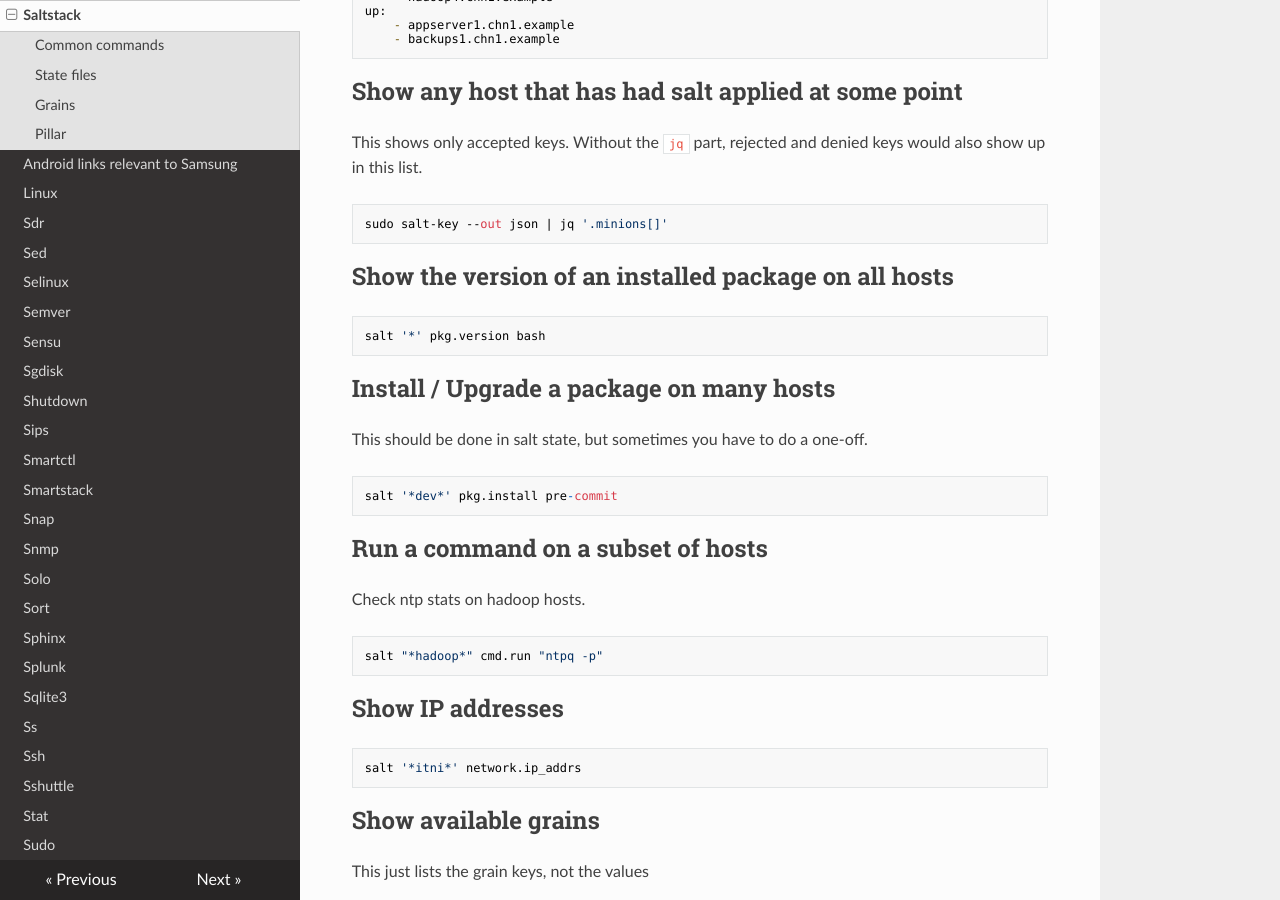
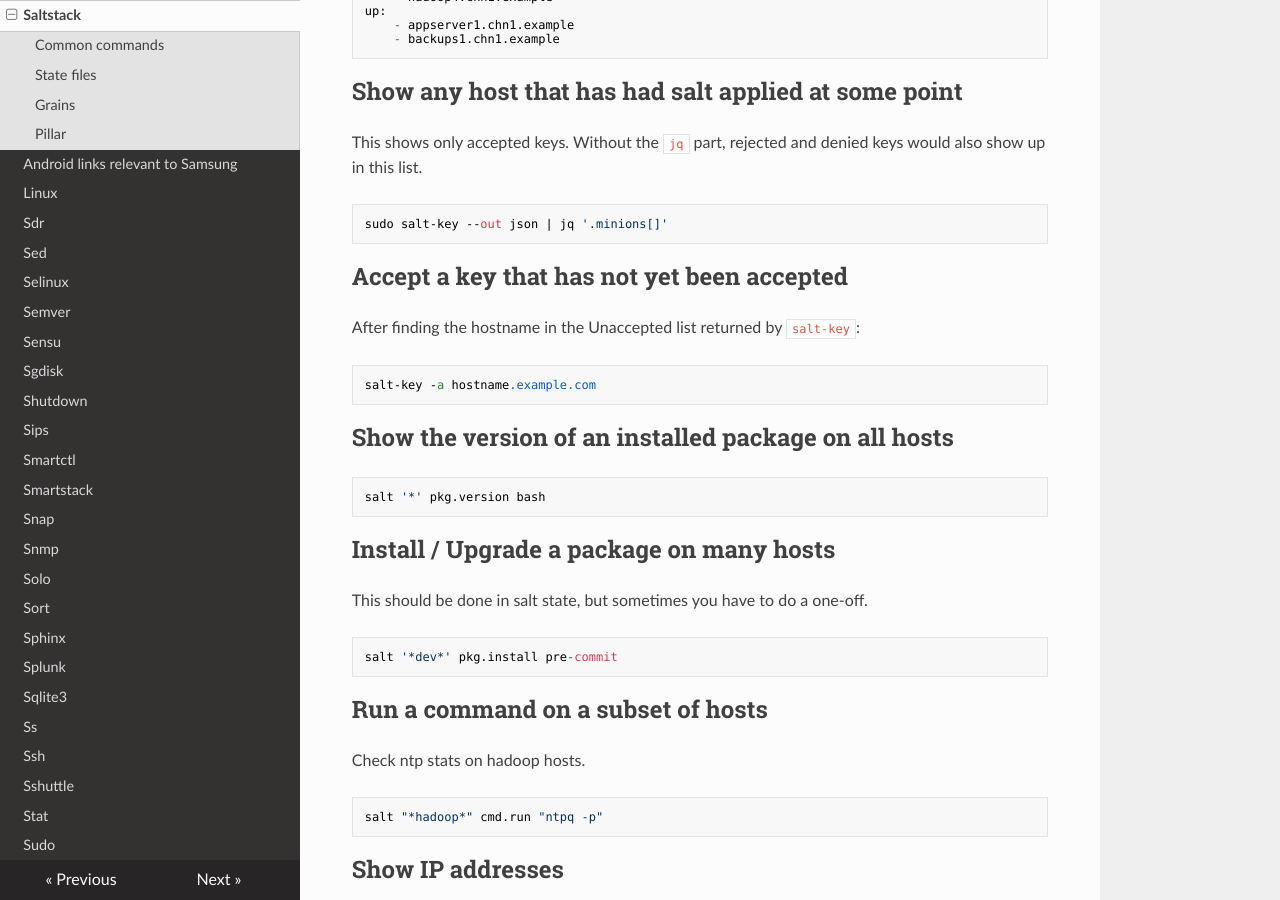
Before and after one commit to lando-cal/tech-notes, an MkDocs documentation site: the page built from docs/saltstack.md, in a window 1280 px wide and 900 px high, scrolled down 1964 px. Built offline with MkDocs 1.6.1, drawn with Linux system fonts in a browser that asks for light colours; nearby versions of some CDN libraries.

Commit message:
Add accept key example

````diff
--- a/docs/saltstack.md
+++ b/docs/saltstack.md
@@ -87,6 +87,14 @@ This shows only accepted keys. Without the `jq` part, rejected and denied keys w
 sudo salt-key --out json | jq '.minions[]'
 ```
 
+## Accept a key that has not yet been accepted
+
+After finding the hostname in the Unaccepted list returned by `salt-key`:
+
+```
+salt-key -a hostname.example.com
+```
+
 ## Show the version of an installed package on all hosts
 
 ```
````
